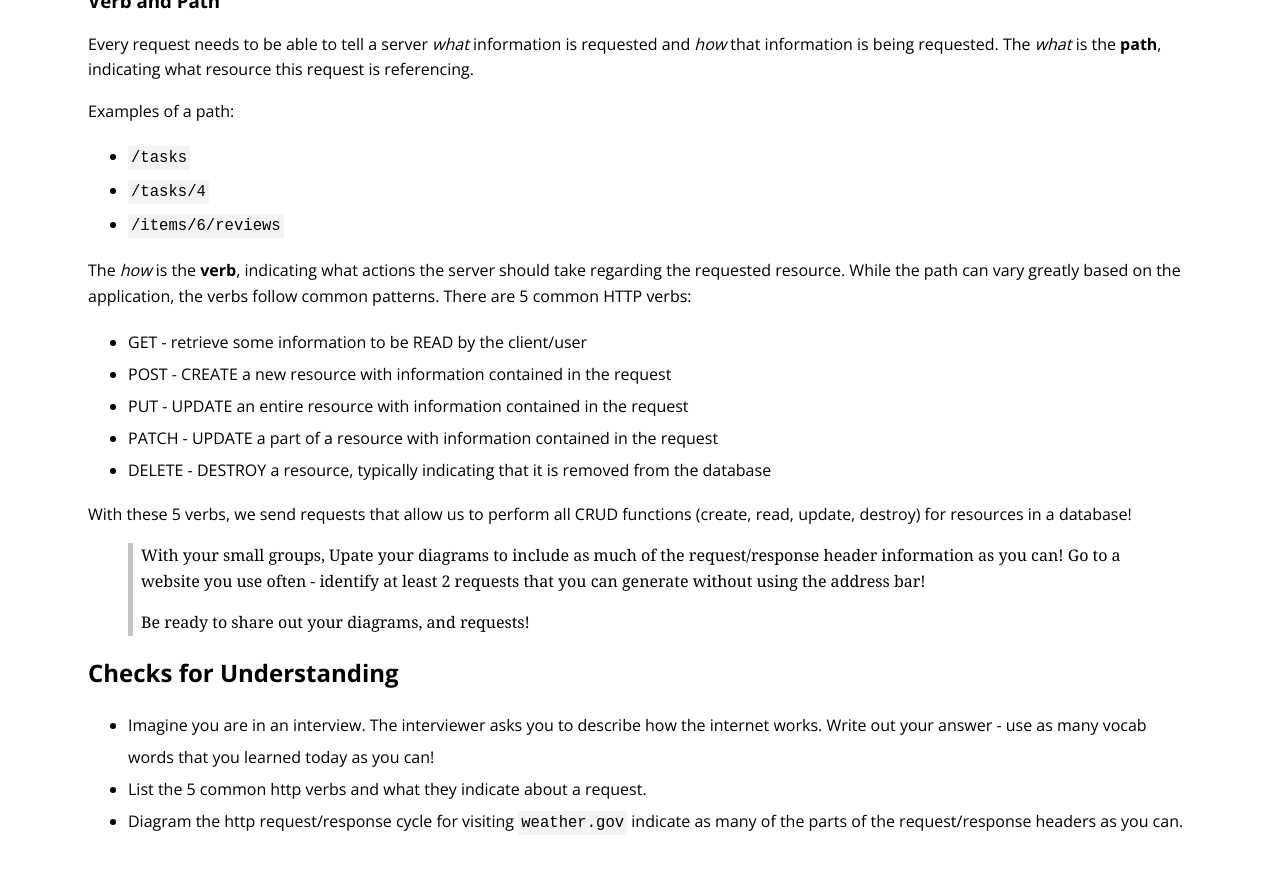
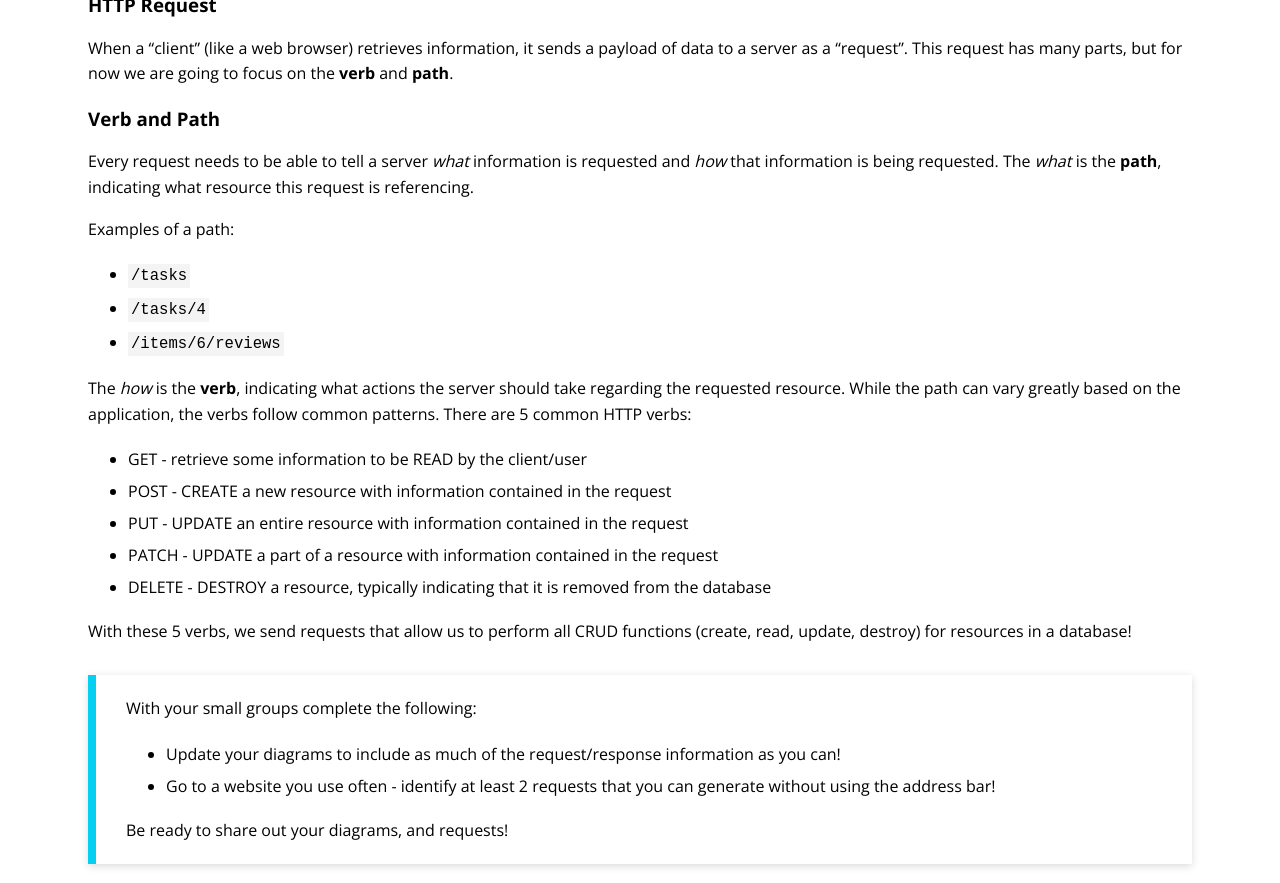
Before and after one commit to turingschool/launch-curriculum, a Jekyll site: the page built from module3/lessons/Week1/HowTheWebWorks.md, in a window 1280 px wide and 1400 px high, scrolled down 2460 px, cut to the strip 0-883 px from the top of the window. Built offline with Jekyll 4.4.1, drawn with Linux system fonts in a browser that asks for light colours; nearby versions of some CDN libraries; comment, search, counter and statistics services are not loaded; some of the changed text lies outside the part shown.

Commit message:
Updates to how the web works

```diff
--- a/module3/lessons/Week1/HowTheWebWorks.md
+++ b/module3/lessons/Week1/HowTheWebWorks.md
@@ -5,10 +5,10 @@
 ---
 
 ## Learning Goals
-* Define the 'vocabulary' of the web.
+* Define the vocabulary of the web.
 * Develop a diagram for the web.
 
-## What is the internet
+## What is the Internet
 
 The internet, which for most people is the web…how does that work?
 
@@ -56,8 +56,11 @@
 
 That’s the HTTP Request/Response cycle. At its core, it is a bunch of formatting rules that Clients and Servers use to talk to each other.
 
-> In a notebook, sketch a diagram of this process.
-> Compare your diagrams in small groups.  What is similar? What is different?  Can you come up with one diagram that best represents your ideas?
+<section class="call-to-action" markdown="1">
+In a notebook, sketch a diagram of this process.
+
+Compare your diagrams in small groups.  What is similar? What is different?  Can you come up with one diagram that best represents your ideas?
+</section>
 
 <aside class="instructor-notes">
     <p><strong>Instructor Note</strong><br>Be sure to show an example of a diagram that shows each part of the cycle.</p>
@@ -100,14 +103,19 @@
 
 With these 5 verbs, we send requests that allow us to perform all CRUD functions (create, read, update, destroy) for resources in a database!
 
-> With your small groups,
-> Upate your diagrams to include as much of the request/response header information as you can!
-> Go to a website you use often - identify at least 2 requests that you can generate without using the address bar!
->
-> Be ready to share out your diagrams, and requests!
+<section class="call-to-action" markdown="1">
+With your small groups complete the following:
+* Update your diagrams to include as much of the request/response information as you can!
+* Go to a website you use often - identify at least 2 requests that you can generate without using the address bar!
+
+Be ready to share out your diagrams, and requests!
+</section>
 
 
 ## Checks for Understanding
 * Imagine you are in an interview.  The interviewer asks you to describe how the internet works.  Write out your answer - use as many vocab words that you learned today as you can!
 * List the 5 common http verbs and what they indicate about a request.
 * Diagram the http request/response cycle for visiting `weather.gov` indicate as many of the parts of the request/response headers as you can.
+
+## Additional Resources
+* [How the Web Works](https://www.youtube.com/watch?v=hJHvdBlSxug&t=2s)
```
Also changed, not shown: module3/labs/Week1/HowTheWebWorks.md (+2 -5 lines).
